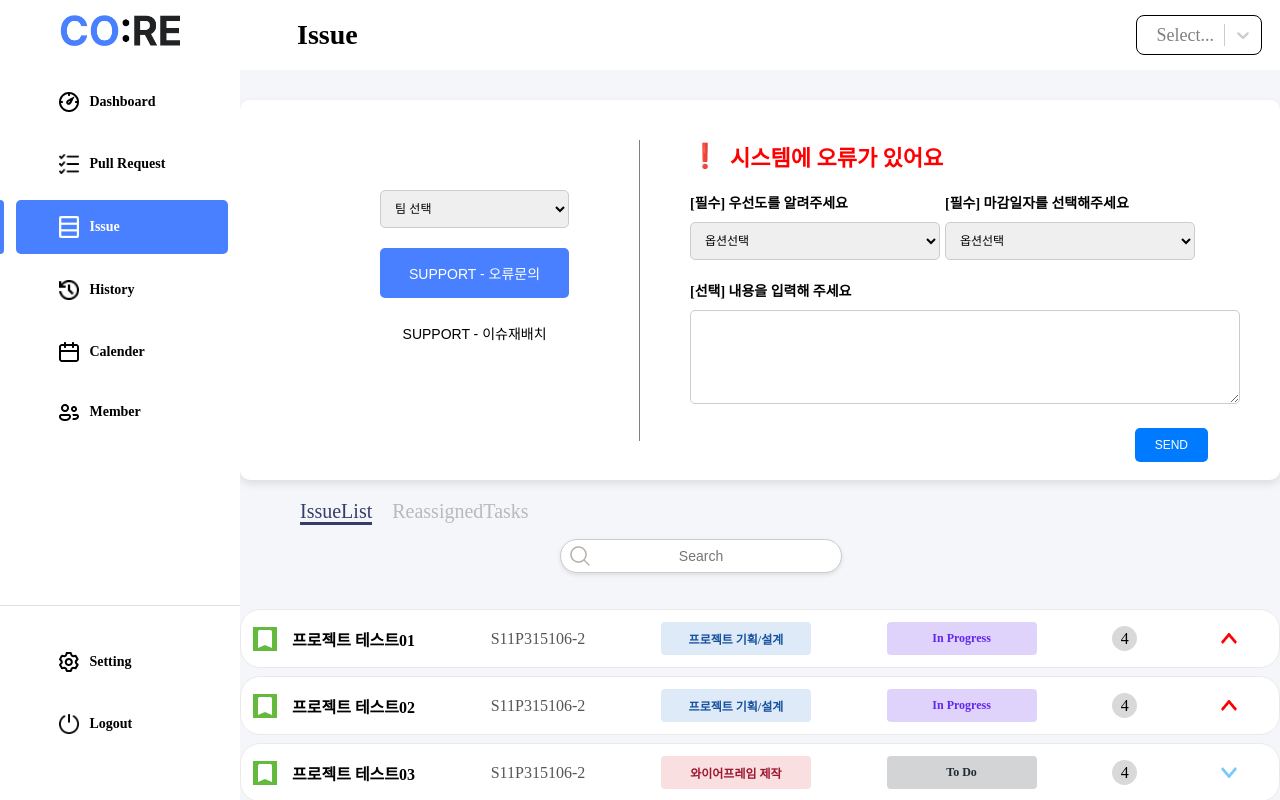
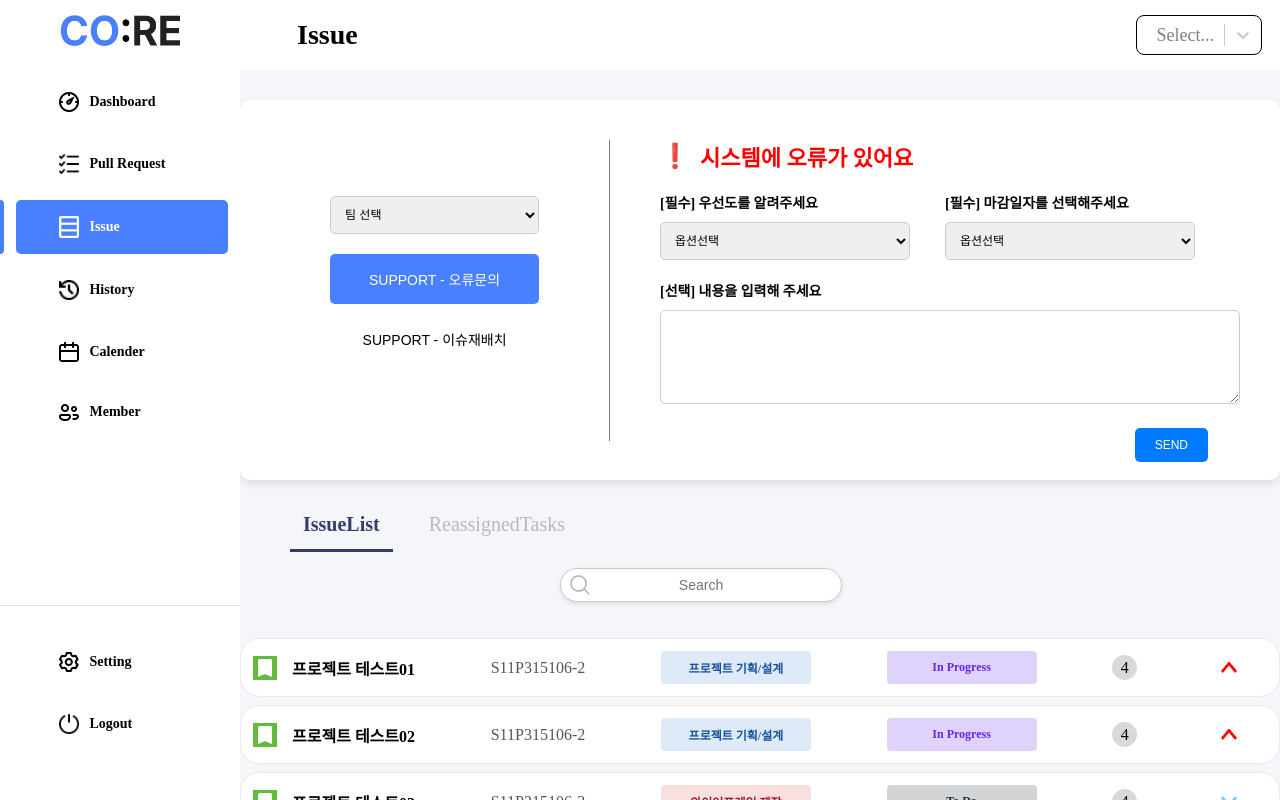
Before and after one commit to won-ee/CO-RE, a React (Vite) app in the folder frontend/: page /issue in a window 1280 px wide. Built offline with nearby package versions, Linux system fonts and the light colour scheme.

Commit message:
:truck: 전체적인 css 수정(S11P31S106-28)

```diff
--- a/frontend/src/components/section/SectionEditProfile.styled.ts
+++ b/frontend/src/components/section/SectionEditProfile.styled.ts
@@ -7,6 +7,7 @@ export const ContainerLayout = styled.div`
 
 export const ImgBox = styled.div`
     position: relative;
+    margin-left: 60px;
 `
 
 export const ProfileImg = styled.img`
@@ -29,9 +30,7 @@ export const FormBox = styled.div`
 `
 
 export const Form = styled.form`
-    display: grid;
-    grid-template-columns: 1fr 1fr;
-    gap: 20px;
+
 `;
 
 export const FormLow = styled.form`
@@ -48,6 +47,8 @@ export const FormRight= styled.form`
 `;
 
 export const LabelBox = styled.div`
+    display: flex;
+    flex-direction: column;
     margin-top: 10px;
 `
 
--- a/frontend/src/components/section/SectionEditProfile.tsx
+++ b/frontend/src/components/section/SectionEditProfile.tsx
@@ -45,12 +45,12 @@ const SectionEditProfile:React.FC<SectionEditProfileProps> = ({myInfo}) => {
                             </LabelBox>
                         </FormRight>
                     </FormLow>
-                    <GitTokenBox>
+                </Form>
+                <GitTokenBox>
                         <Label >Github token</Label>
                         <GitTokenInput type="text" defaultValue={myInfo.githubToken}/>
                     </GitTokenBox>
                     <SaveButton>Save</SaveButton>
-                </Form>
             </FormBox>
         </ContainerLayout>
     </>
--- a/frontend/src/components/section/SectionErrorInquiry.styled.ts
+++ b/frontend/src/components/section/SectionErrorInquiry.styled.ts
@@ -2,7 +2,7 @@ import styled from "styled-components";
 
 export const RightSectionLayout = styled.div`
   flex: 2;
-  margin-left: 50px;
+  margin-left:50px;
 `;
 
 export const ErrorMessageBox = styled.div`
@@ -58,7 +58,7 @@ export const FormRow = styled.div`
 `;
 
 export const TextInput = styled.textarea`
-  width: 550px;
+  width: 580px;
   padding: 10px;
   font-size: 16px;
   border-radius: 5px;
--- a/frontend/src/components/section/SectionIssueRelocation.tsx
+++ b/frontend/src/components/section/SectionIssueRelocation.tsx
@@ -15,7 +15,6 @@ const SectionIssueRelocation:React.FC = () => {
             <ErrorIcon>❗</ErrorIcon>
             이슈 재배치
         </ErrorMessageBox>
-
         <div>
             <FormLabel>[필수] 재배치 할 이슈를 선택해주세요.</FormLabel>
             <SelectInput>
--- a/frontend/src/components/section/SectionProjectSetting.styled.ts
+++ b/frontend/src/components/section/SectionProjectSetting.styled.ts
@@ -1,8 +1,9 @@
 import styled from "styled-components";
 
 export const FormLayout = styled.form`
-    display: grid;
-    grid-template-columns: 1fr 1fr;
+    display: flex;
+    flex-direction:column;
+    margin-left: 50px;
 `;
 
 export const FormRow = styled.form`
@@ -24,7 +25,7 @@ export const Input = styled.input`
     padding: 10px;
     border: 1px solid #ddd;
     border-radius: 5px;
-    width: 385px;
+    width: 345px;
     font-size: 14px;
     color: #718EBF;
     margin-left: 30px;
--- a/frontend/src/components/tab/TabChange.styled.ts
+++ b/frontend/src/components/tab/TabChange.styled.ts
@@ -14,6 +14,6 @@ export const ContentBox = styled.div<Props>`
     font-size: 20px;
     padding: 13px;
     color: ${(props) => (props.$ischoiced ? "#343C6A" : "#757575")}; /* 선택된 탭의 경우 색상 변경 */
-    border-bottom: ${(props) => (props.$ischoiced ? "3px solid black" : "none")}; /* 선택된 탭의 경우 하단에 border */
+    border-bottom: ${(props) => (props.$ischoiced ? "3px solid #343C6A" : "none")}; /* 선택된 탭의 경우 하단에 border */
     cursor: pointer;
 `;
--- a/frontend/src/pages/IssuePage.styled.ts
+++ b/frontend/src/pages/IssuePage.styled.ts
@@ -35,9 +35,9 @@ export const FormWrapperBox = styled.div`
 
 export const LeftSectionBox = styled.div`
   flex: 1;
-  margin-top: 50px;
+  margin-top: 56px;
   margin-right: 20px;
-  margin-left: 100px;
+  margin-left: 50px;
 `;
 
 export const ErrorInquiryButton = styled.button<ButtonProps>`
@@ -89,20 +89,27 @@ export const IssueContainerBox = styled.div`
 `;
 
 export const TabBox  = styled.div`
-  margin-top: 20px;
-  margin-left: 60px;
+ display: flex;
+ gap: 13px;
+ margin-top: 20px;
 `
 
 export const IssueListText = styled.span<TabProps>`
+  margin-left: 50px;
   font-size: 20px;
-  margin-right: 10px;
+  padding: 13px;
   color: ${({ $isIssueSelected }) => ($isIssueSelected ? '#343C6A' : '#B9B9B9')};
   border-bottom: ${({ $isIssueSelected }) => ($isIssueSelected ? 'solid 3px #343C6A' : '')};
+  font-weight: ${(props) => (props.$isIssueSelected ? "bold" : "normal")};
+  cursor: pointer;
 `
 
 export const ReassignedTasksText = styled.span<TabProps>`
   margin-left: 10px;
   font-size: 20px;
+  padding: 13px;
   color: ${({ $isIssueSelected }) => ($isIssueSelected ? '#B9B9B9' : '#343C6A')};
-  border-bottom: ${({ $isIssueSelected }) => ($isIssueSelected ? '' : 'solid 3px #343C6A')};
+  border-bottom: ${({ $isIssueSelected }) => ($isIssueSelected ? 'none' : 'solid 3px #343C6A')};
+  font-weight: ${(props) => (props.$isIssueSelected ? "normal" : "bold")};
+  cursor: pointer;
 `
--- a/frontend/src/pages/SettingPage.styled.ts
+++ b/frontend/src/pages/SettingPage.styled.ts
@@ -1,7 +1,7 @@
 import styled from 'styled-components';
 
 export const ContainerLayout = styled.div`
-  max-width: 900px;
+  width: 80%;
   margin: 0 auto;
   padding: 20px;
   border-radius: 10px;
```
